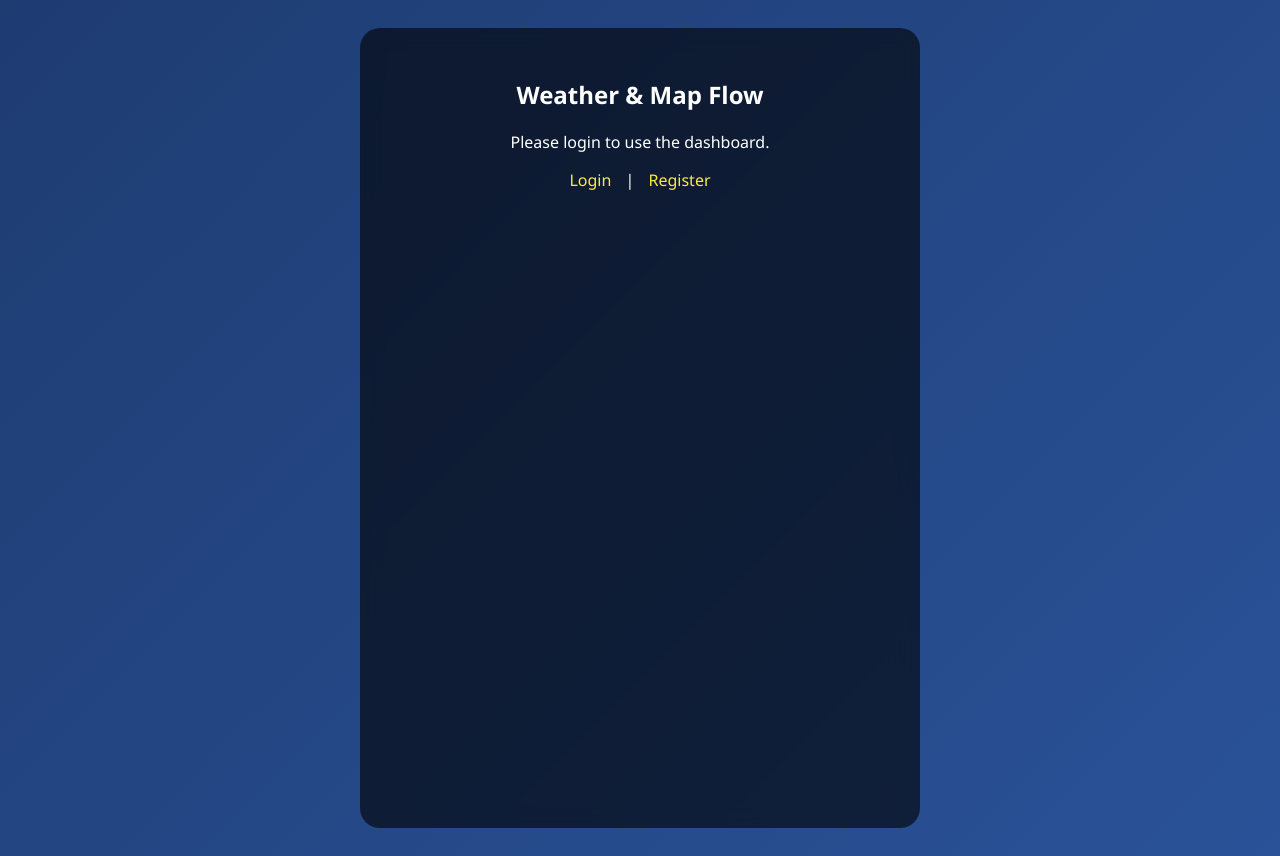
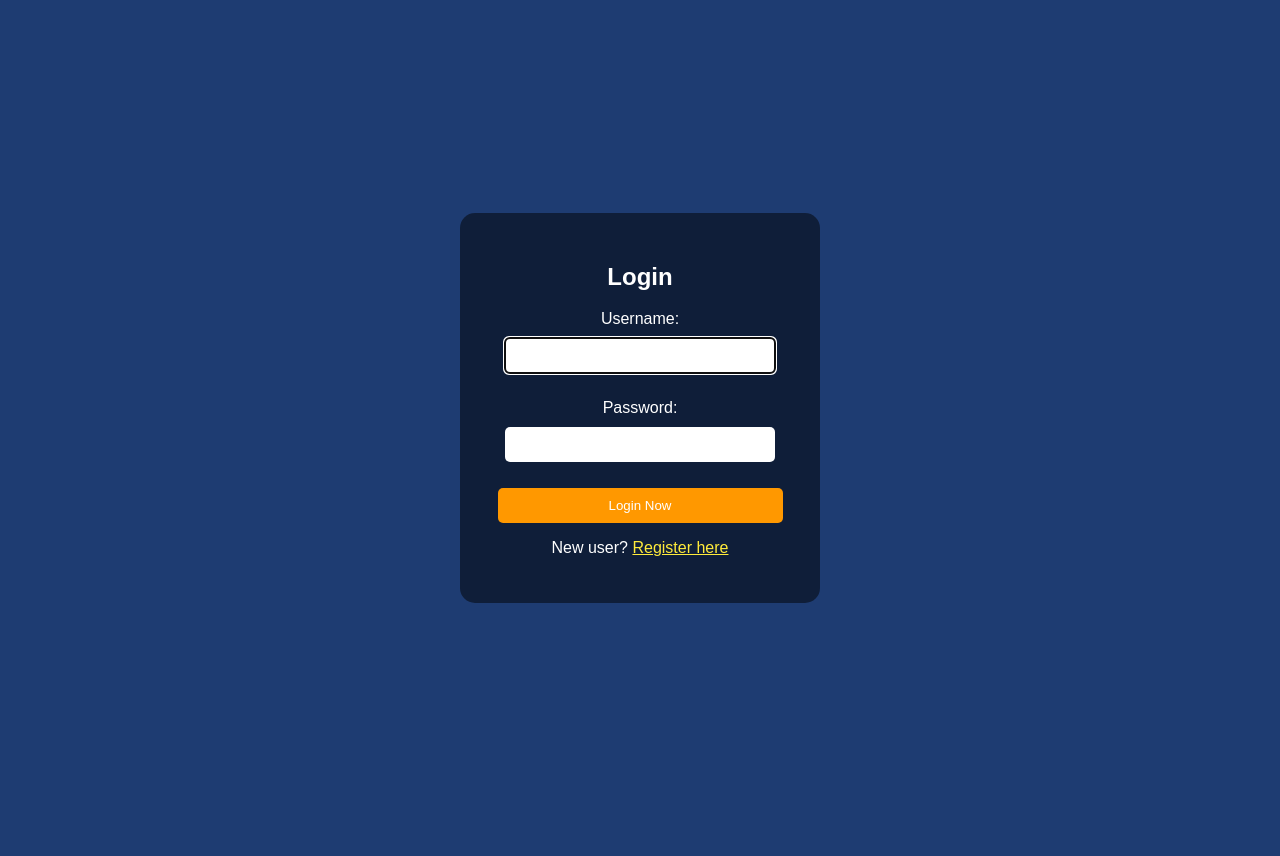
Before and after one commit to ritishkumar22/weather-project, a Django app: page /login/ in a window 1280 px wide. After the commit the page ends 603 px from the top, so only its background shows below. Run offline with Django 5.2, Linux system fonts and the light colour scheme.

Commit message:
login added and logic fixed

```diff
--- /dev/null
+++ b/temperature/templates/temperature/login.html
@@ -0,0 +1,16 @@
+<style>
+    body { background: #1e3c72; color: white; display: flex; justify-content: center; align-items: center; height: 100vh; font-family: sans-serif; }
+    .card { background: rgba(0,0,0,0.5); padding: 30px; border-radius: 15px; width: 300px; text-align: center; }
+    input { width: 90%; padding: 10px; margin: 10px 0; border-radius: 5px; border: none; }
+    button { width: 95%; padding: 10px; background: #ff9800; border: none; color: white; cursor: pointer; border-radius: 5px; }
+</style>
+
+<div class="card">
+    <h2>Login</h2>
+    <form method="POST">
+        {% csrf_token %}
+        {{ form.as_p }}
+        <button type="submit">Login Now</button>
+    </form>
+    <p>New user? <a href="{% url 'register' %}" style="color:#ffeb3b;">Register here</a></p>
+</div>
--- a/temperature/views.py
+++ b/temperature/views.py
@@ -21,14 +21,17 @@ def register(request):
     return render(request, 'temperature/register.html', {'form': form})
 
 def user_login(request):
+    form=AuthenticationForm(request,data=request.POST)
     if request.method == 'POST':
-        form = AuthenticationForm(request, data=request.POST)
         if form.is_valid():
-            login(request, form.get_user())
+            user=form.get_user()
+            login(request,user)
             return redirect('index')
+        else:
+            print(form.errors)
     else:
         form = AuthenticationForm()
-    return render(request, 'temperature/index.html', {'form': form})
+    return render(request, 'temperature/login.html', {'form': form})
 
 def user_logout(request):
     logout(request)
--- a/weather/settings.py
+++ b/weather/settings.py
@@ -56,6 +56,7 @@ MIDDLEWARE = [
 ]
 
 ROOT_URLCONF = 'weather.urls'
+LOGIN_URL='user_login'
 
 TEMPLATES = [
     {
```
Also changed, not shown: temperature/templates/temperature/register.html (+9 -7 lines), db.sqlite3, 1 other file.
